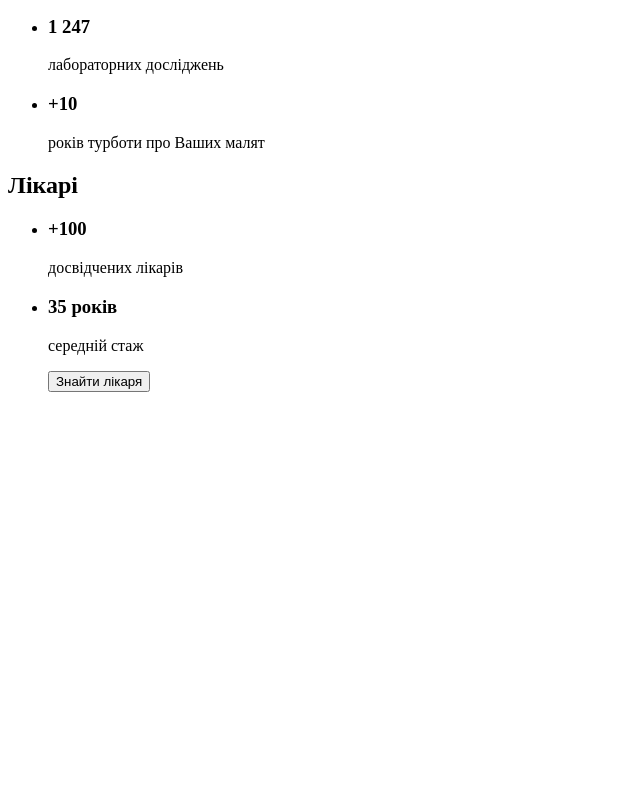
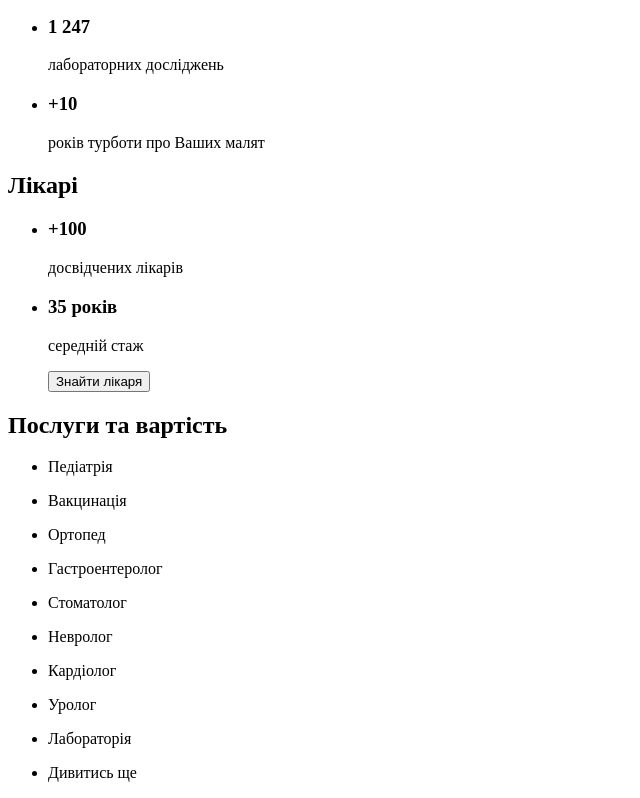
Before and after one commit to Nastyaashh/evidence, a plain HTML site: page index.html in a window 1280 px wide. Shown: the part 594-1392 px from the top of the page, without its empty margins (0-640 px from the left). Before the commit the page ends 1002 px from the top, so only its background shows below. Drawn offline with Linux system fonts and the light colour scheme.

Commit message:
update html

```diff
--- a/index.html
+++ b/index.html
@@ -66,6 +66,41 @@
                 <button type="button">Знайти лікаря</button>
             </ul>
         </section>
+        <section>
+            <h2>Послуги та вартість</h2>
+            <ul>
+                <li>
+                    <p>Педіатрія</p>
+                </li>
+                <li>
+                    <p>Вакцинація</p>
+                </li>
+                <li>
+                    <p>Ортопед</p>
+                </li>
+                <li>
+                    <p>Гастроентеролог</p>
+                </li>
+                <li>
+                    <p>Стоматолог</p>
+                </li>
+                <li>
+                    <p>Невролог</p>
+                </li>
+                <li>
+                    <p>Кардіолог</p>
+                </li>
+                <li>
+                    <p>Уролог</p>
+                </li>
+                <li>
+                    <p>Лабораторія</p>
+                </li>
+                <li>
+                    <p>Дивитись ще</p>
+                </li>
+            </ul>
+        </section>
     </main>
 </body>
 </html>
```
